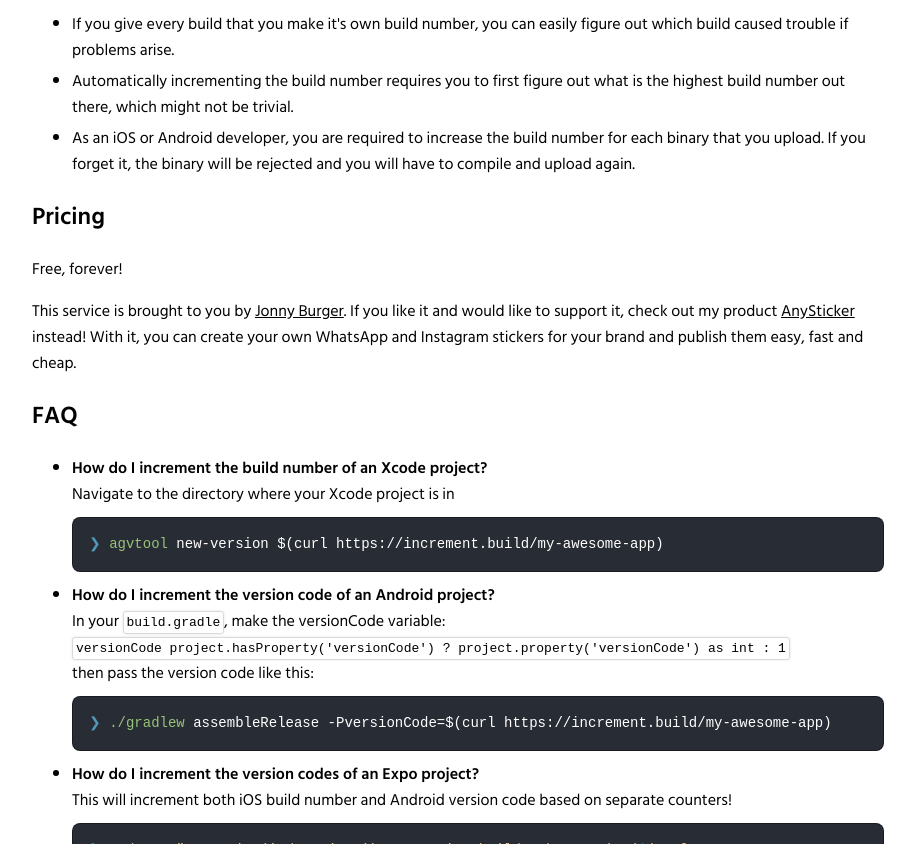
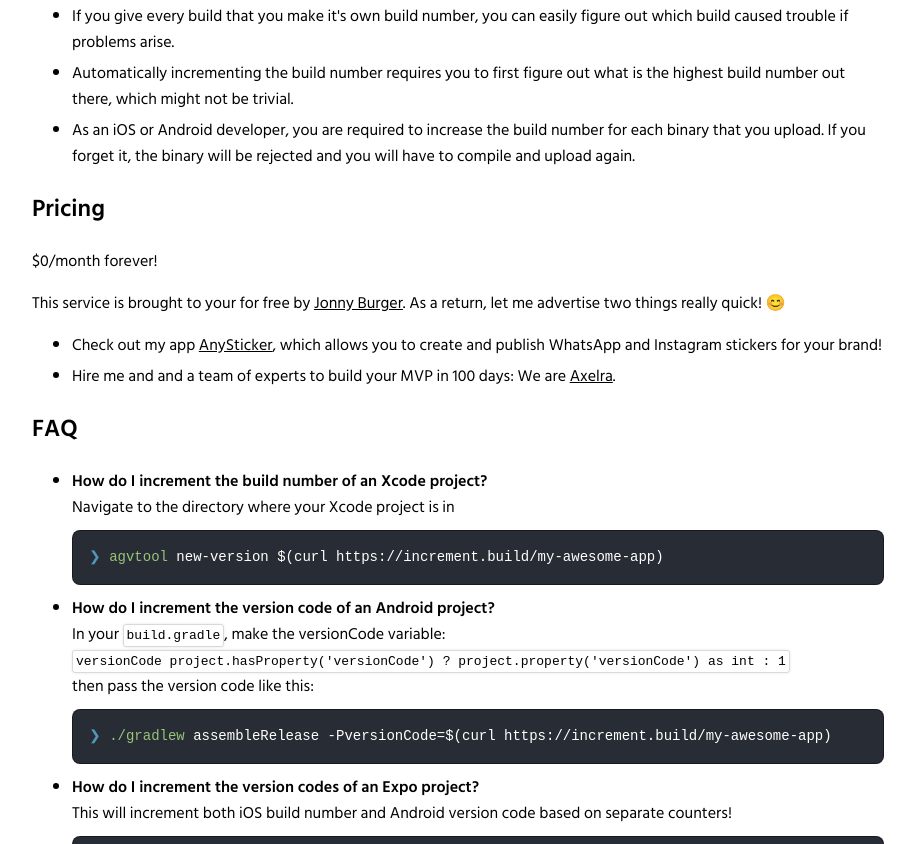
Before and after one commit to JonnyBurger/increment.build, a website: page static/index.html in a window 1280 px wide. Shown: the part 1271-2115 px from the top of the page, without its empty margins (182-1097 px from the left). Drawn offline with Linux system fonts and the light colour scheme.

Commit message:
github link and axelra plug

```diff
--- a/static/index.html
+++ b/static/index.html
@@ -86,7 +86,13 @@
     <header>
         <div class="content">
             <div style="height: 45px;"></div>
-            <img id="logo" src="./logo.png" alt="increment.build Logo">
+            <div style="display: flex; flex-direction: row; align-items:  center;">
+                    <img id="logo" src="./logo.png" alt="increment.build Logo">
+                    <div style="flex: 1"></div>
+                    <a target="_blank" href="https://github.com/JonnyBurger/increment.build">
+                        <img src="./github.svg" style="height: 30px; width: 30px;">
+                    </a>
+            </div>
             <div style="height: 50px;"></div>
             <h1><span style="color: rgb(71, 37, 5)">Incrementing build numbers,</span><br/>as a service.</h1>
             <div class="claim">
@@ -129,8 +135,12 @@
                 <li>As an iOS or Android developer, you are required to increase the build number for each binary that you upload. If you forget it, the binary will be rejected and you will have to compile and upload again.</li>
             </ul>
             <h2>Pricing</h2>
-            <p>Free, forever!</p>
-            <p>This service is brought to you by <a target="_blank" href="https://jonny.io">Jonny Burger</a>. If you like it and would like to support it, check out my product <a target="_blank" href="https://anysticker.app">AnySticker</a> instead! With it, you can create your own WhatsApp and Instagram stickers for your brand and publish them easy, fast and cheap.</p>
+            <p>$0/month forever!</p>
+            <p>This service is brought to your for free by <a href="https://jonny.io">Jonny Burger</a>. As a return, let me advertise two things really quick! 😊</p>
+            <ul>
+                <li>Check out my app <a target="_blank" href="https://anysticker.app">AnySticker</a>, which allows you to create and publish WhatsApp and Instagram stickers for your brand!</li>
+                <li>Hire me and and a team of experts to build your MVP in 100 days: We are <a target="_blank" href="https://axelra.com">Axelra</a>.</li>
+            </ul>
             <h2>FAQ</h2>
             <ul>
                 <li>
```
Also changed, not shown: static/github.svg (added).
